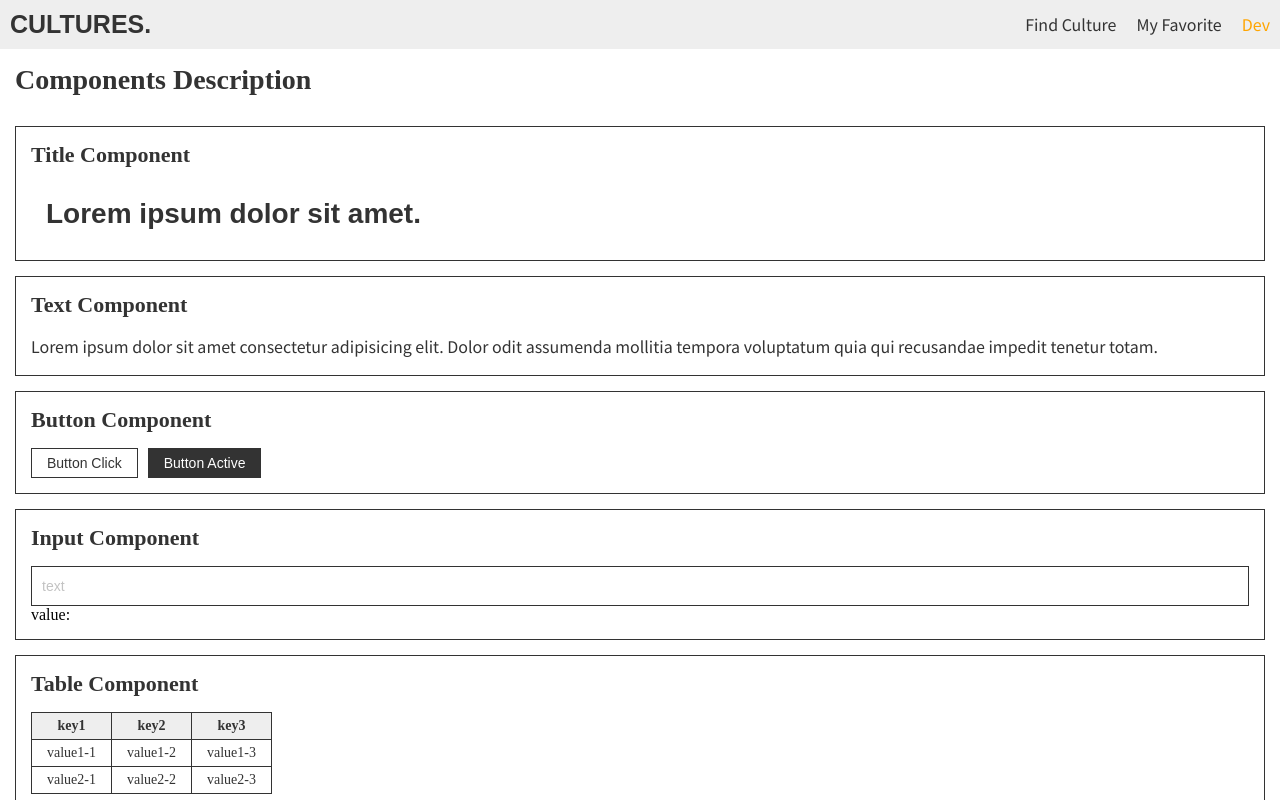
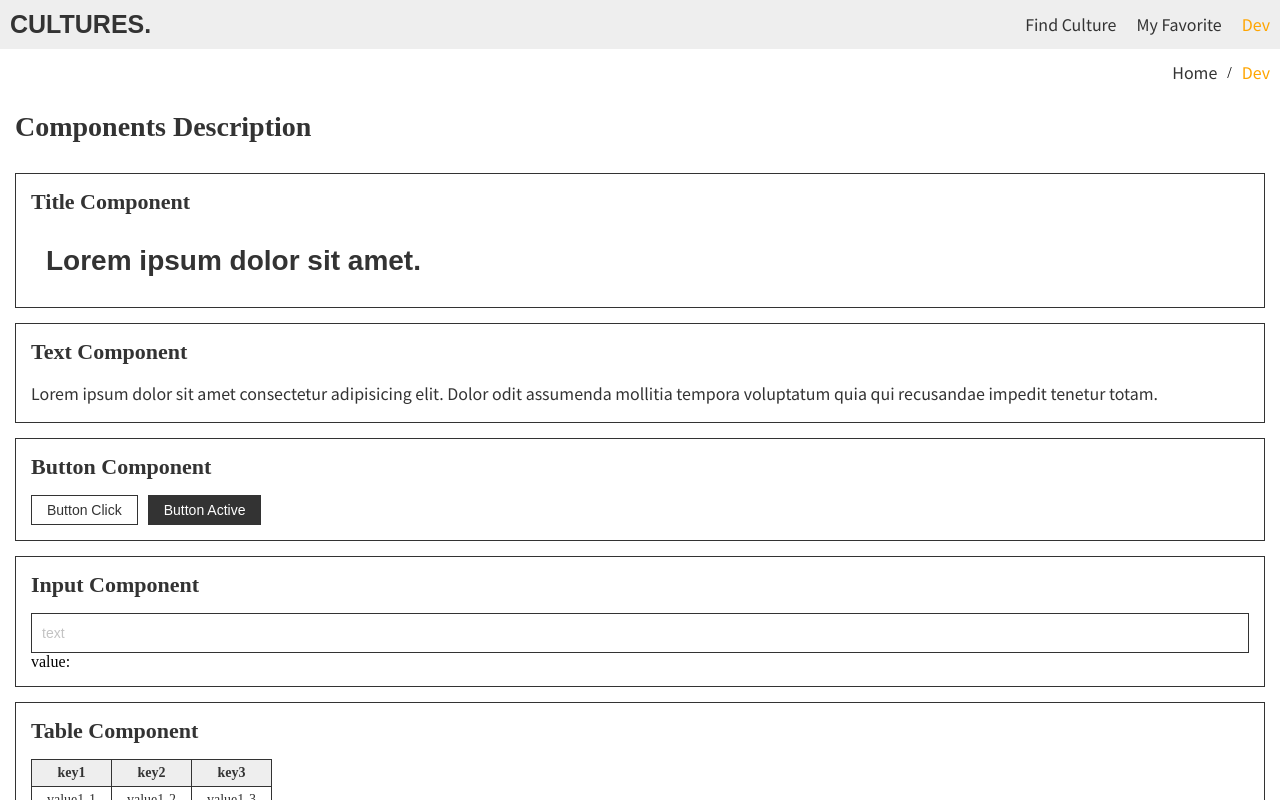
Before and after one commit to wknowpark797/next-culture-portfolio, a Next.js app: page /dev in a window 1280 px wide. Shown: the top 800 px of the page. Built offline with nearby package versions, Linux system fonts and the light colour scheme.

Commit message:
Breadcrumb.jsx 컴포넌트 생성 및 적용

```diff
--- /dev/null
+++ b/components/molecules/Breadcrumb/Breadcrumb.jsx
@@ -0,0 +1,36 @@
+import { Fragment } from 'react';
+import { Text } from '@/components/atoms/Text/Text';
+import clsx from 'clsx';
+import styles from './Breadcrumb.module.scss';
+
+export function Breadcrumb({ data }) {
+	return (
+		<nav className={clsx(styles.breadcrumb)}>
+			{data.map((name, idx) => {
+				const result = name.includes('-')
+					? name
+							.split('-')
+							.map((txt) => {
+								return txt.charAt(0).toUpperCase() + txt.slice(1);
+							})
+							.join(' ')
+					: name.charAt(0).toUpperCase() + name.slice(1);
+
+				if (idx === data.length - 1) {
+					return (
+						<Text key={idx} isOn={true}>
+							{result}
+						</Text>
+					);
+				} else {
+					return (
+						<Fragment key={idx}>
+							<Text url={`/${name}`}>{result ? result : 'Home'}</Text>
+							<span> / </span>
+						</Fragment>
+					);
+				}
+			})}
+		</nav>
+	);
+}
--- /dev/null
+++ b/components/molecules/Breadcrumb/Breadcrumb.module.scss
@@ -0,0 +1,10 @@
+.breadcrumb {
+	display: flex;
+	align-items: center;
+	justify-content: flex-end;
+	padding: 10px;
+
+	span {
+		margin: 0 10px;
+	}
+}
--- a/components/template/Layout/Layout.jsx
+++ b/components/template/Layout/Layout.jsx
@@ -1,10 +1,21 @@
 import Head from 'next/head';
 import Header from '@/components/organisms/Header/Header';
 import Footer from '@/components/organisms/Footer/Footer';
+import { Breadcrumb } from '@/components/molecules/Breadcrumb/Breadcrumb';
+import { useRouter } from 'next/router';
+import { useState, useEffect } from 'react';
 import clsx from 'clsx';
 import styles from './Layout.module.scss';
 
 function Layout({ children }) {
+	const router = useRouter();
+	const [Path, setPath] = useState([]);
+
+	useEffect(() => {
+		const pathArr = router.asPath.split('/');
+		setPath(pathArr);
+	}, [router]);
+
 	return (
 		<div>
 			<Head>
@@ -16,7 +27,10 @@ function Layout({ children }) {
 			<div className={clsx(styles.layout)}>
 				<Header />
 
-				<section className={clsx(styles.content)}>{children}</section>
+				<section className={clsx(styles.content)}>
+					{router.asPath !== '/' && <Breadcrumb data={Path} />}
+					{children}
+				</section>
 
 				<Footer />
 			</div>
```
